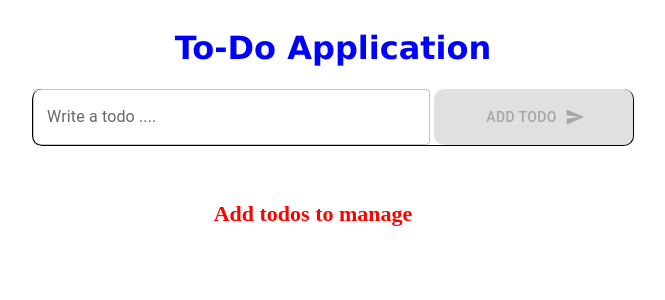
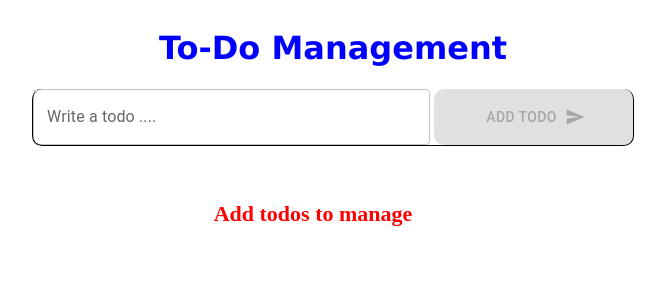
Before and after one commit to Lalithkumar-19/TodoApplication, a React (Vite) app: page / in a window 1280 px wide. Shown: the top 300 px of the page, without its empty margins (307-972 px from the left). Built offline with nearby package versions, Linux system fonts and the light colour scheme.

Commit message:
Update App.jsx

```diff
--- a/src/App.jsx
+++ b/src/App.jsx
@@ -5,7 +5,7 @@ import TaskList from './Components/TaskList';
 function App() {
   return (
     <div className='main_App'>
-      <h1 className='title'> To-Do Application</h1>
+      <h1 className='title'> To-Do Management</h1>
       <Taskinput/>
       <TaskList/>
     </div>
```
